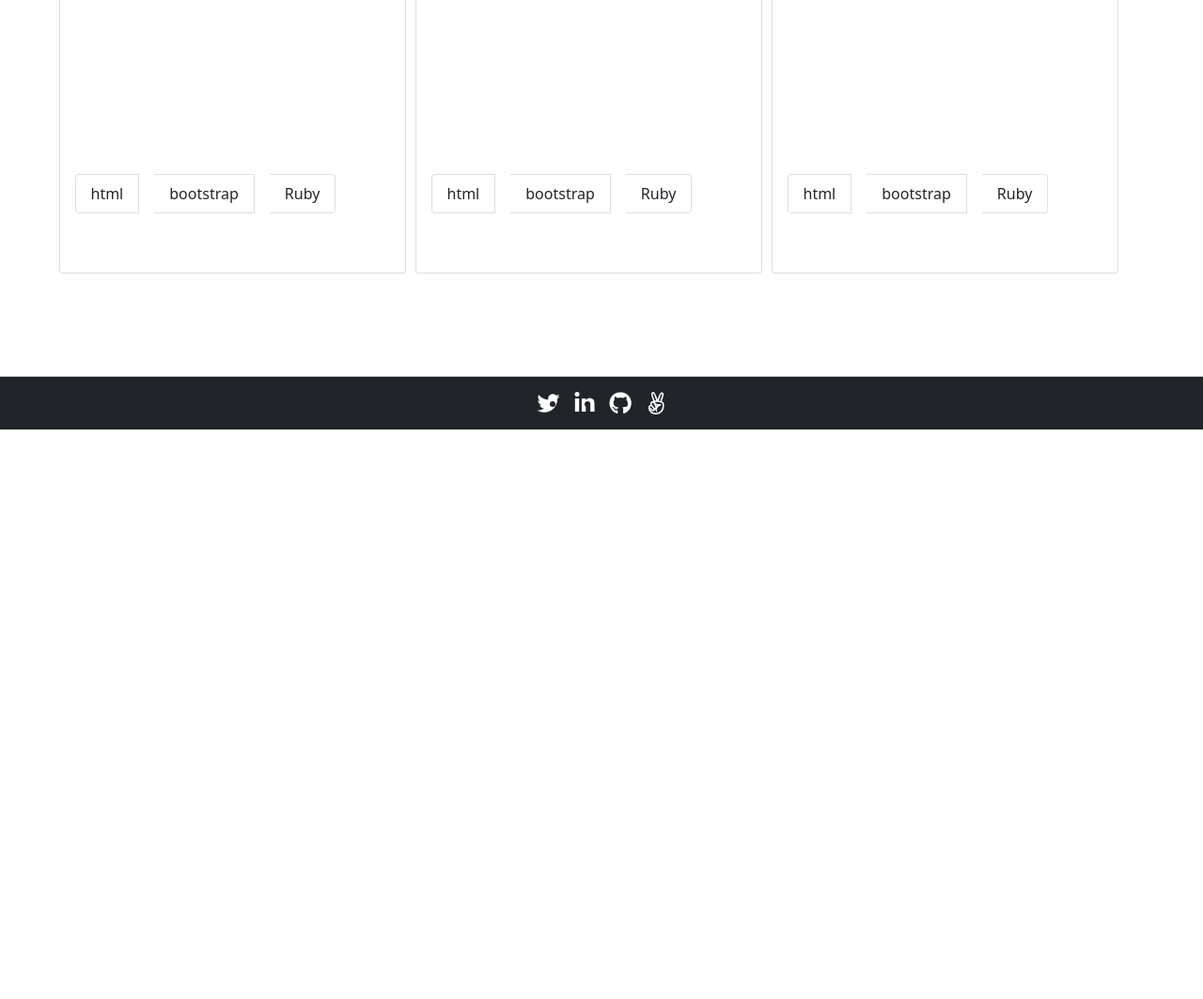
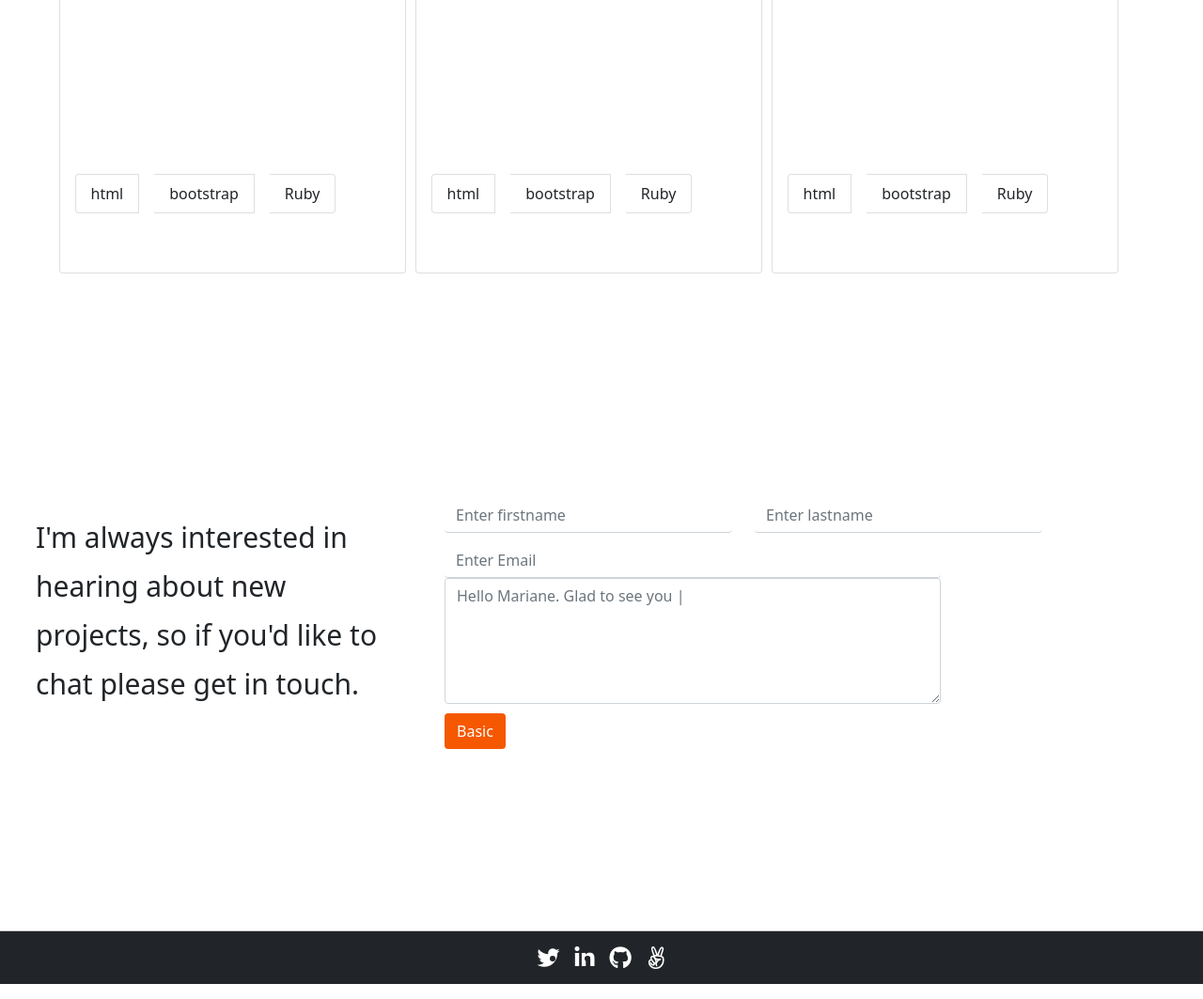
Before and after one commit to hienphan0111/Bootstrap_exercise, a website: page index.html in a window 1280 px wide. Shown: the part 1894-2957 px from the top of the page at 94% size. Before the commit the page ends 2367 px from the top, so only its background shows below. Drawn offline with nearby package versions, Linux system fonts and the light colour scheme.

Commit message:
created the contact section of the project

```diff
--- a/index.html
+++ b/index.html
@@ -195,6 +195,77 @@
             </section>
         </section>
 
+        <section class="row" style="width: 1163px; height: 590px">
+          <div class="row">
+            <div
+              class="col-md-6"
+              style="
+                margin-top: 130px;
+                width: 455px;
+                height: 256px;
+                align-items: center;
+                display: flex;
+                padding-left: 50px;
+              "
+            >
+              <p style="font-size: 30px; line-height: 52px">
+                I'm always interested in hearing about new projects, so if you'd
+                like to chat please get in touch.
+              </p>
+            </div>
+            <div class="col-md-6"style=" padding-left: 30px">
+              <form action="https://formspree.io/f/mnqreddp" method="post">
+                <div
+                  class="row"
+                  style="width: 660px; height: 48px; margin-top: 130px;"
+                >
+                  <div class="col">
+                    <input
+                      type="text"
+                      class="form-control"
+                      style="border-left: none;
+                      border-right: none;
+                      border-top: none;"
+                      placeholder="Enter firstname"
+                      name="name"
+                    />
+                  </div>
+                  <div class="col">
+                    <input
+                      type="text"
+                      class="form-control"
+                      style="border-left: none;
+                      border-right: none;
+                      border-top: none;"
+                      placeholder="Enter lastname"
+                      name="name"
+                    />
+                  </div>
+                </div>
+                <div class="col">
+                  <input
+                    type="email"
+                    class="form-control"
+                    style="border-left: none;
+                      border-right: none;
+                      border-top: none;"
+                    placeholder="Enter Email"
+                    name="email"
+                  />
+                </div>
+                <textarea
+                  class="form-control"
+                  rows="5"
+                  id="comment"
+                  name="text"
+                  placeholder="Hello Mariane. Glad to see you |"
+                ></textarea>
+                <button type="button" class="btn"style="color: #fff;background:#F55800; margin-top:10px;">Basic</button>
+              </form>
+            </div>
+          </div>
+        </section>
+
 
 
 
```
